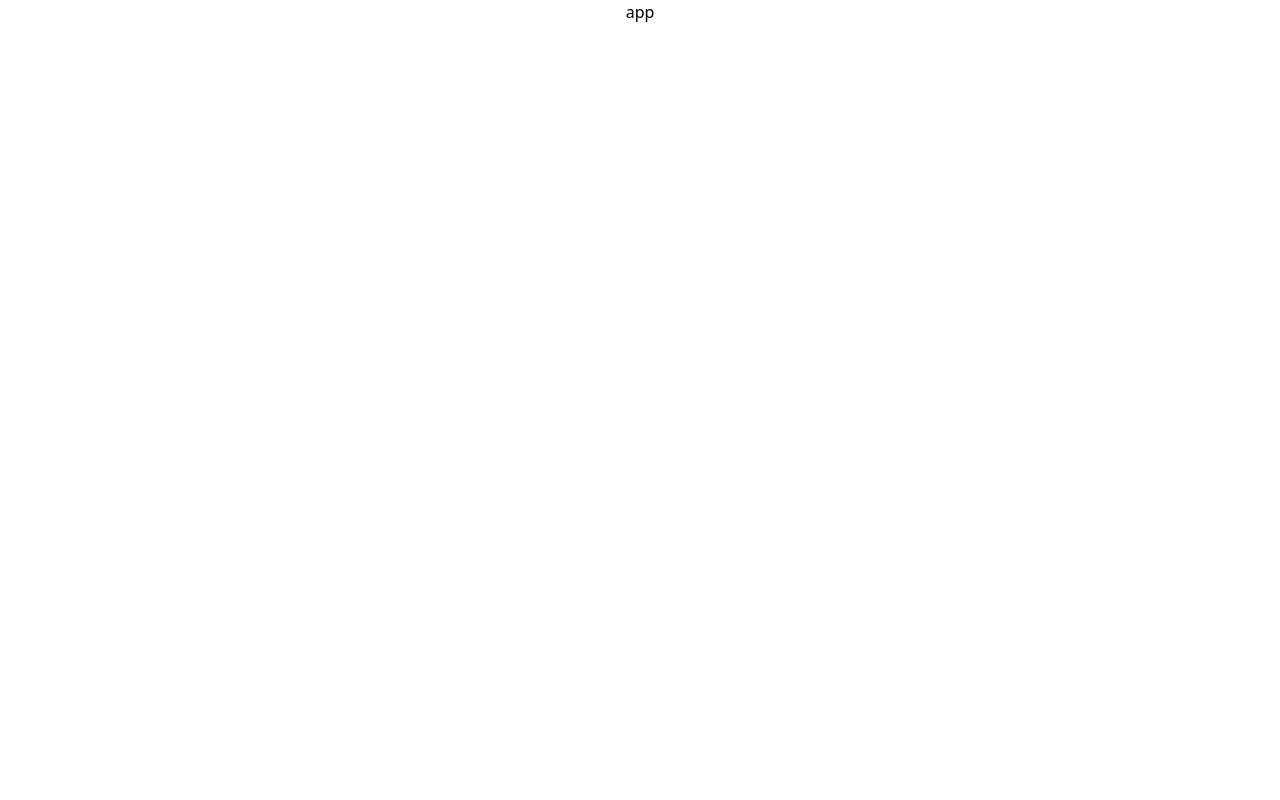
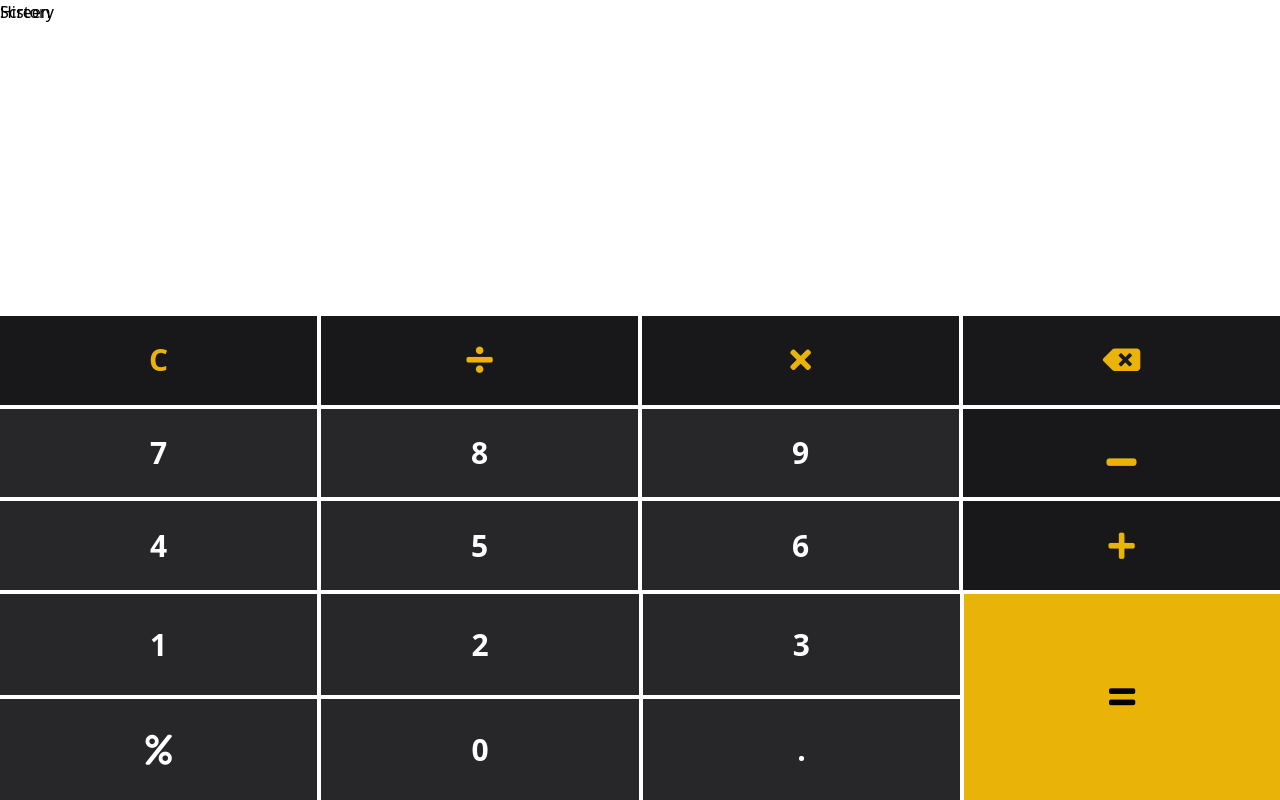
Before and after one commit to JuanDRSoft/Calculator-JuanDRSoft, a React (Vite) app: page / in a window 1280 px wide. Built offline with nearby package versions, Linux system fonts and the light colour scheme.

Commit message:
feat/ keyboard design

```diff
--- a/index.html
+++ b/index.html
@@ -1,13 +1,19 @@
 <!DOCTYPE html>
 <html lang="en">
+
 <head>
   <meta charset="UTF-8" />
   <link rel="icon" type="image/svg+xml" href="/src/favicon.svg" />
+  <link rel="stylesheet" href="https://use.fontawesome.com/releases/v5.6.3/css/all.css"
+    integrity="sha384-UHRtZLI+pbxtHCWp1t77Bi1L4ZtiqrqD80Kn4Z8NTSRyMA2Fd33n5dQ8lWUE00s/" crossorigin="anonymous">
+
   <meta name="viewport" content="width=device-width, initial-scale=1.0" />
   <title>Vite App</title>
 </head>
-  <body>
+
+<body class="bg-black">
   <div id="root"></div>
   <script type="module" src="/src/main.jsx"></script>
 </body>
+
 </html>
--- a/src/App.jsx
+++ b/src/App.jsx
@@ -1,7 +1,16 @@
 import { useState } from "react";
+import Keyboard from "./components/Keyboard";
+import Screen from "./components/Screen";
+import History from "./components/History";
 
 function App() {
-  return <div className="flex justify-center">app</div>;
+  return (
+    <div className="w-screen h-screen">
+      <Screen />
+      <Keyboard />
+      <History />
+    </div>
+  );
 }
 
 export default App;
--- /dev/null
+++ b/src/components/History.jsx
@@ -0,0 +1,7 @@
+import React from "react";
+
+const History = () => {
+  return <div className="absolute top-0">History</div>;
+};
+
+export default History;
--- /dev/null
+++ b/src/components/Keyboard.jsx
@@ -0,0 +1,91 @@
+import React from "react";
+
+const Keyboard = () => {
+  return (
+    <div className="h-[60%] grid">
+      <div className="grid grid-cols-4 gap-1 h-full">
+        <button className="bg-zinc-900 text-yellow-500 font-bold text-3xl py-4">
+          C
+        </button>
+
+        <button className="bg-zinc-900 text-yellow-500 text-3xl py-4">
+          <i class="fas fa-divide"></i>
+        </button>
+
+        <button className="bg-zinc-900 text-yellow-500 text-3xl py-4">
+          <i class="fas fa-times"></i>
+        </button>
+
+        <button className="bg-zinc-900 text-yellow-500 text-3xl py-4">
+          <i class="fas fa-backspace"></i>
+        </button>
+
+        <button className="bg-zinc-800 text-white font-bold text-3xl py-4">
+          7
+        </button>
+
+        <button className="bg-zinc-800 text-white font-bold text-3xl py-4">
+          8
+        </button>
+
+        <button className="bg-zinc-800 text-white font-bold text-3xl py-4">
+          9
+        </button>
+
+        <button className="bg-zinc-900 text-yellow-500 text-3xl py-4">
+          <i class="fas fa-window-minimize"></i>
+        </button>
+
+        <button className="bg-zinc-800 text-white font-bold text-3xl py-4">
+          4
+        </button>
+
+        <button className="bg-zinc-800 text-white font-bold text-3xl py-4">
+          5
+        </button>
+
+        <button className="bg-zinc-800 text-white font-bold text-3xl py-4">
+          6
+        </button>
+
+        <button className="bg-zinc-900 text-yellow-500 text-3xl py-4">
+          <i class="fas fa-plus"></i>
+        </button>
+      </div>
+
+      <div className="flex gap-1 mt-1 h-full">
+        <div className="grid col-span-2 grid-cols-3 gap-1 w-full">
+          <button className="bg-zinc-800 text-white font-bold text-3xl py-4">
+            1
+          </button>
+
+          <button className="bg-zinc-800 text-white font-bold text-3xl py-4">
+            2
+          </button>
+
+          <button className="bg-zinc-800 text-white font-bold text-3xl py-4">
+            3
+          </button>
+
+          <button className="bg-zinc-800 text-white text-3xl py-4">
+            <i class="fas fa-percent"></i>
+          </button>
+
+          <button className="bg-zinc-800 text-white font-bold text-3xl py-4">
+            0
+          </button>
+
+          <button className="bg-zinc-800 text-white font-bold text-3xl py-4">
+            .
+          </button>
+        </div>
+
+        <button className="bg-yellow-500 text-black text-3xl py-4 w-[32.9%]">
+          <i class="fas fa-equals"></i>
+        </button>
+      </div>
+    </div>
+  );
+};
+
+export default Keyboard;
--- /dev/null
+++ b/src/components/Screen.jsx
@@ -0,0 +1,7 @@
+import React from "react";
+
+const Screen = () => {
+  return <div className="h-[39.5%]">Screen</div>;
+};
+
+export default Screen;
```
Lines whose indentation alone changed are shown as unchanged.
